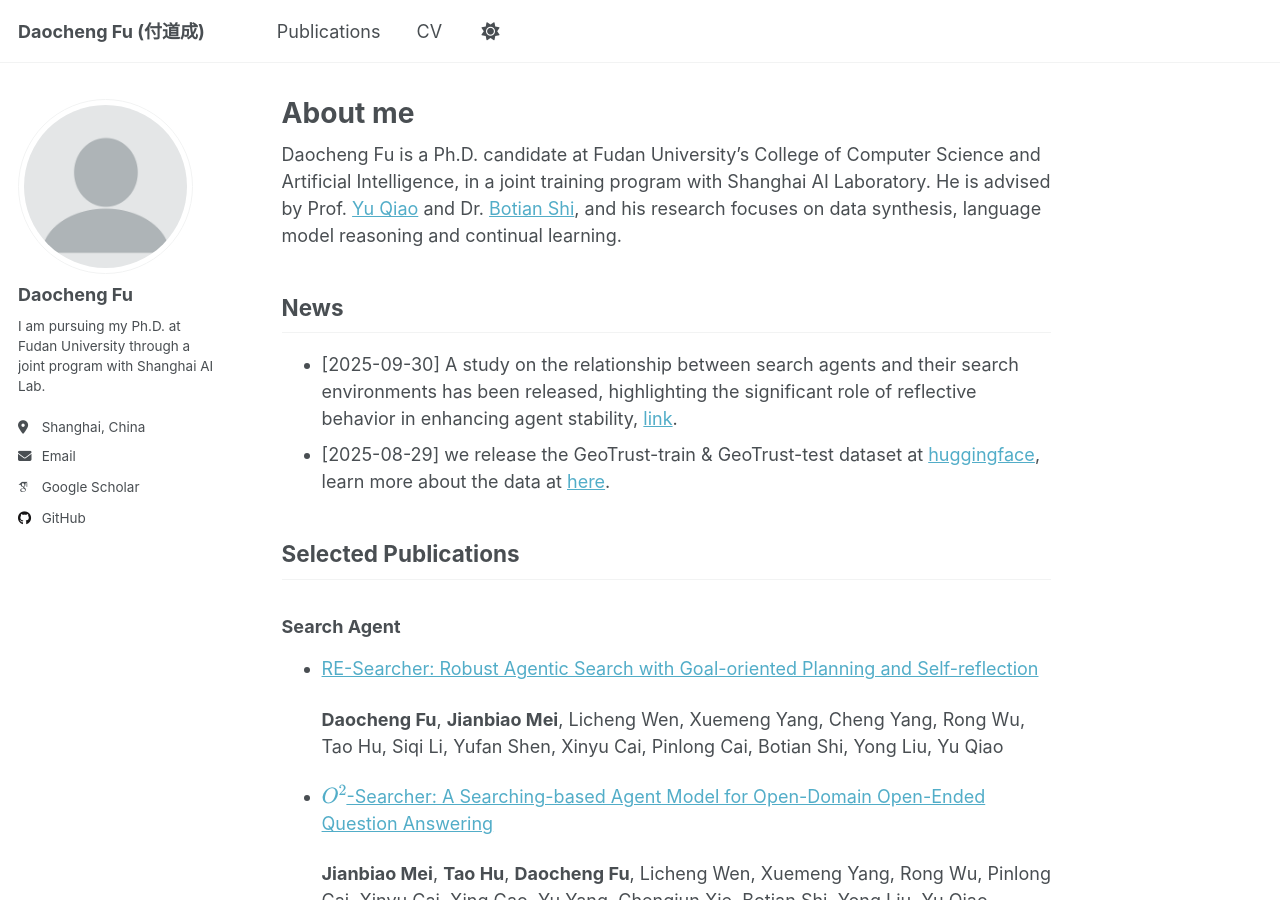
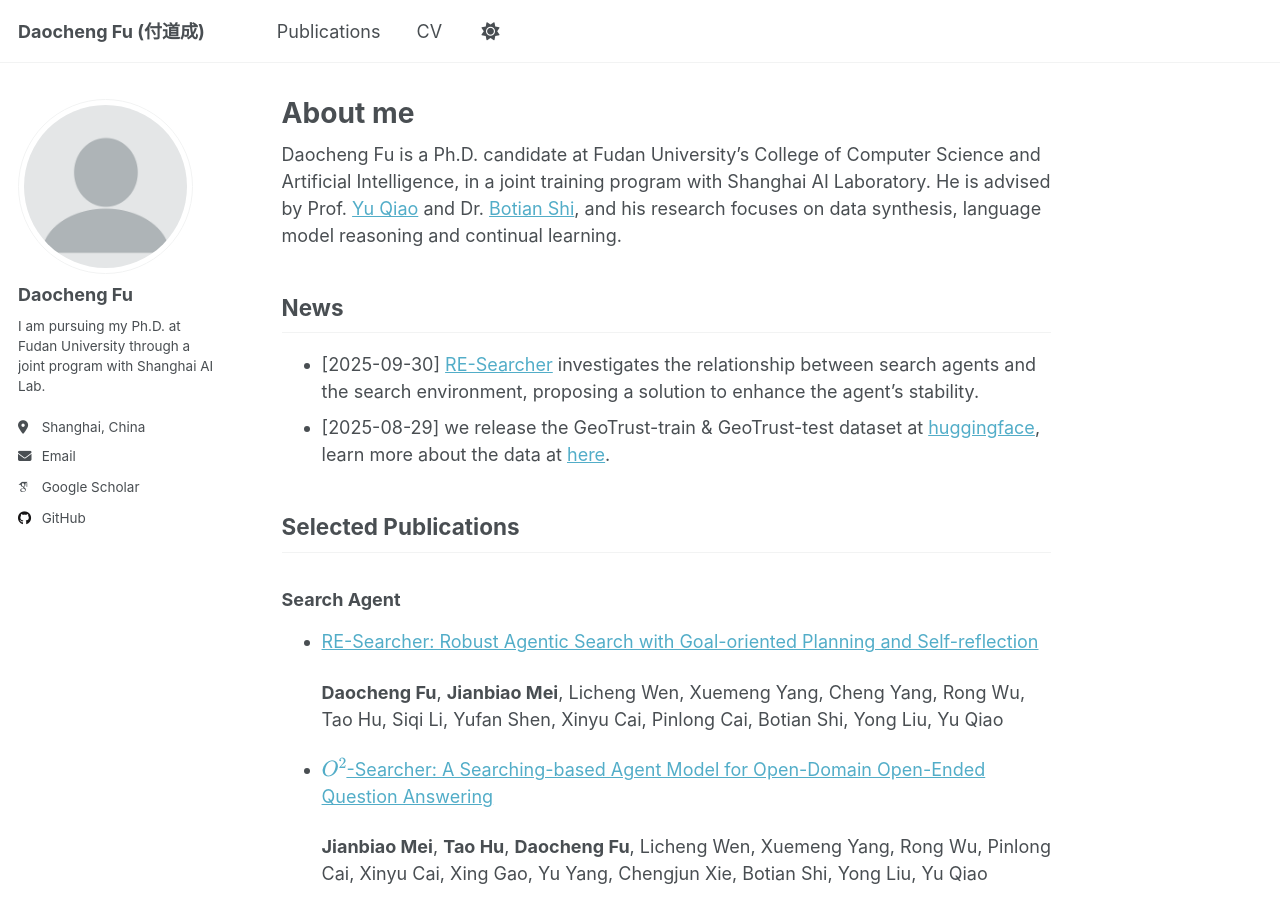
Before and after one commit to fudaocheng/AcademicPage, a Jekyll site: the page built from _pages/about.md, in a window 1280 px wide and 900 px high. Built offline with Jekyll 4.4.1, drawn with Linux system fonts in a browser that asks for light colours; some web fonts are replaced; a script that is not in the unit is left out.

Commit message:
publish version, update news

```diff
--- a/_pages/about.md
+++ b/_pages/about.md
@@ -12,7 +12,7 @@ Daocheng Fu is a Ph.D. candidate at Fudan University’s College of Computer Sci
 
 ## News
 
-- [2025-09-30] A study on the relationship between search agents and their search environments has been released, highlighting the significant role of reflective behavior in enhancing agent stability, [link](https://arxiv.org/abs/2509.26048).
+- [2025-09-30] [RE-Searcher]((https://arxiv.org/abs/2509.26048)) investigates the relationship between search agents and the search environment, proposing a solution to enhance the agent's stability.
 - [2025-08-29] we release the GeoTrust-train & GeoTrust-test dataset at [huggingface](https://huggingface.co/datasets/U4R/GeoTrust), learn more about the data at [here](https://arxiv.org/abs/2504.15780).
 
 
```
